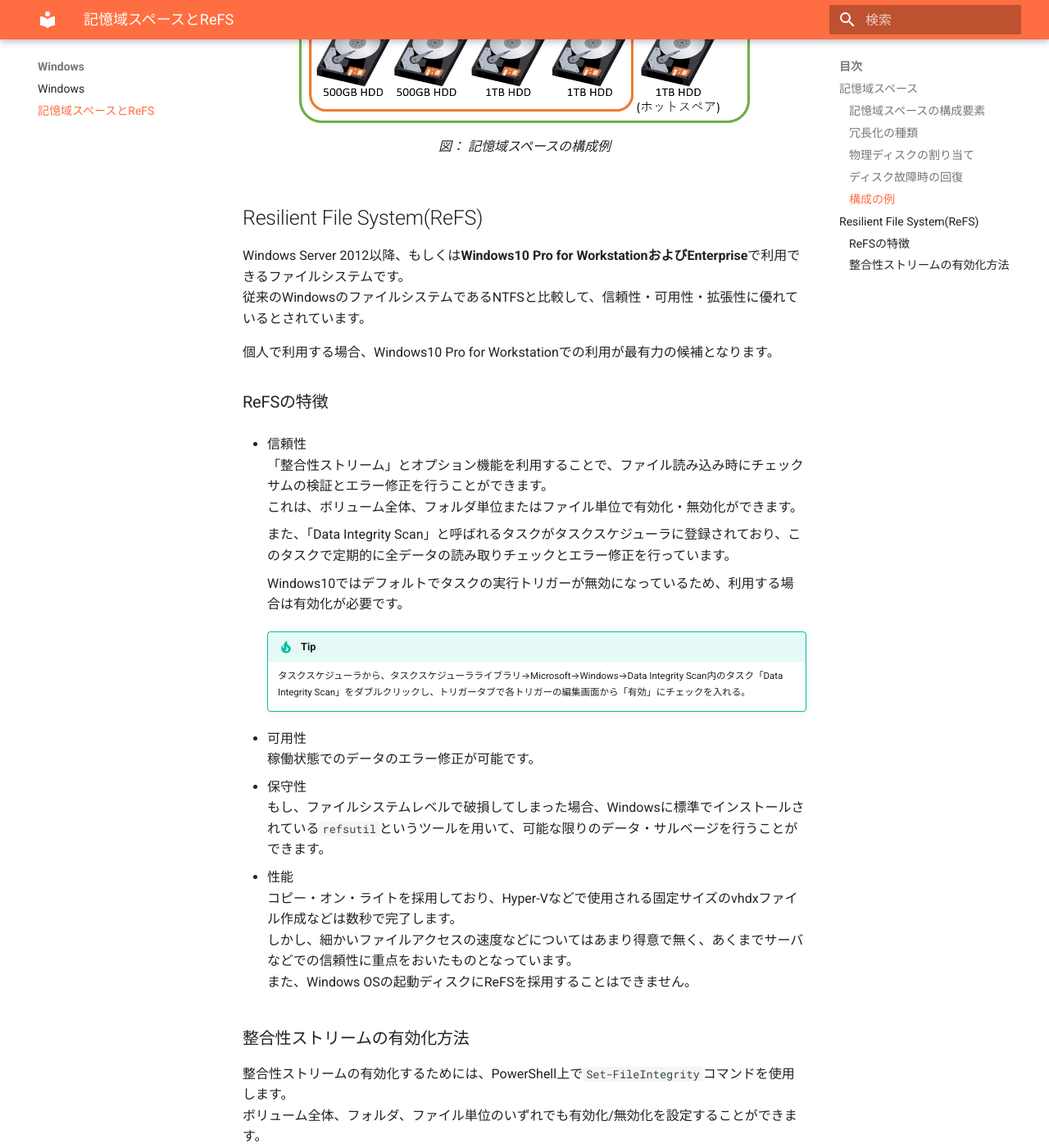
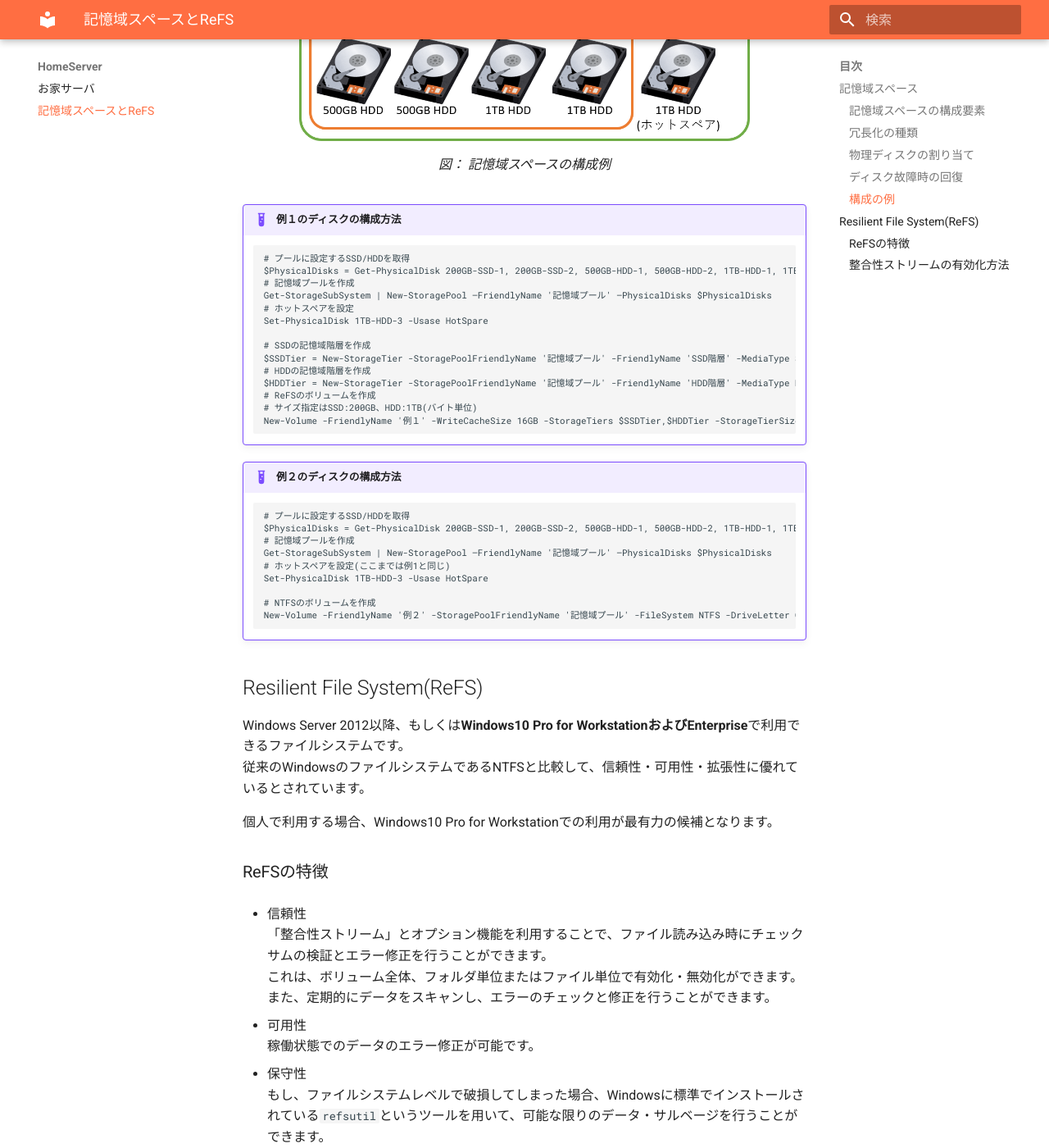
Before and after one commit to roy-n-roy/roy-n-roy.github.io, an MkDocs documentation site: the page built from docs/HomeServer/記憶域スペース.md, in a window 1280 px wide and 1400 px high, scrolled down 3135 px. Shown: the whole window at 82% size. Built offline with MkDocs 1.6.1 and Material for MkDocs 9.7.7, drawn with Linux system fonts in a browser that asks for light colours; some of the changed text lies outside the part shown.

Commit message:
記憶域スペースについて更新.

````diff
--- /dev/null
+++ b/docs/HomeServer/index.md
@@ -0,0 +1,5 @@
+# お家サーバ
+お家にあるファイルサーバについて
+
+## [記憶域スペースとReFS](/HomeServer/記憶域スペース)
+Windowsで利用できるディスク冗長化機能「記憶域スペース」とファイルシステム「ReFS」について
--- a/docs/Windows/記憶域スペース.md
+++ b/docs/HomeServer/記憶域スペース.md
@@ -79,6 +79,38 @@
 <figcaption>図： 記憶域スペースの構成例</figcaption>
 </figure>
 
+!!! example "例１のディスクの構成方法"
+	```
+	# プールに設定するSSD/HDDを取得
+	$PhysicalDisks = Get-PhysicalDisk 200GB-SSD-1, 200GB-SSD-2, 500GB-HDD-1, 500GB-HDD-2, 1TB-HDD-1, 1TB-HDD-2, 1TB-HDD-3
+	# 記憶域プールを作成
+	Get-StorageSubSystem | New-StoragePool –FriendlyName '記憶域プール' –PhysicalDisks $PhysicalDisks
+	# ホットスペアを設定
+	Set-PhysicalDisk 1TB-HDD-3 -Usase HotSpare
+
+	# SSDの記憶域階層を作成
+	$SSDTier = New-StorageTier -StoragePoolFriendlyName '記憶域プール' -FriendlyName 'SSD階層' -MediaType SSD -ResiliencySettingName Mirror -ProvisioningType Fixed
+	# HDDの記憶域階層を作成
+	$HDDTier = New-StorageTier -StoragePoolFriendlyName '記憶域プール' -FriendlyName 'HDD階層' -MediaType HDD -ResiliencySettingName Parity -ProvisioningType Fixed -NumberOfColumns 4
+	# ReFSのボリュームを作成
+	# サイズ指定はSSD:200GB、HDD:1TB(バイト単位)
+	New-Volume -FriendlyName '例１' -WriteCacheSize 16GB -StorageTiers $SSDTier,$HDDTier -StorageTierSizes 214748364800,1099511627776
+	```
+
+
+!!! example "例２のディスクの構成方法"
+	```
+	# プールに設定するSSD/HDDを取得
+	$PhysicalDisks = Get-PhysicalDisk 200GB-SSD-1, 200GB-SSD-2, 500GB-HDD-1, 500GB-HDD-2, 1TB-HDD-1, 1TB-HDD-2, 1TB-HDD-3
+	# 記憶域プールを作成
+	Get-StorageSubSystem | New-StoragePool –FriendlyName '記憶域プール' –PhysicalDisks $PhysicalDisks
+	# ホットスペアを設定(ここまでは例1と同じ)
+	Set-PhysicalDisk 1TB-HDD-3 -Usase HotSpare
+
+	# NTFSのボリュームを作成
+	New-Volume -FriendlyName '例２' -StoragePoolFriendlyName '記憶域プール' -FileSystem NTFS -DriveLetter G -Size 4TB -ResiliencySettingName Mirror -ProvisioningType Thin
+	```
+
 ## Resilient File System(ReFS)
 Windows Server 2012以降、もしくは**Windows10 Pro for WorkstationおよびEnterprise**で利用できるファイルシステムです。
 従来のWindowsのファイルシステムであるNTFSと比較して、信頼性・可用性・拡張性に優れているとされています。
@@ -89,12 +121,7 @@
 * 信頼性
 	「整合性ストリーム」とオプション機能を利用することで、ファイル読み込み時にチェックサムの検証とエラー修正を行うことができます。
 	これは、ボリューム全体、フォルダ単位またはファイル単位で有効化・無効化ができます。
-
-	また、「Data Integrity Scan」と呼ばれるタスクがタスクスケジューラに登録されており、このタスクで定期的に全データの読み取りチェックとエラー修正を行っています。
-
-	Windows10ではデフォルトでタスクの実行トリガーが無効になっているため、利用する場合は有効化が必要です。
-	!!! tip
-		<span style="font-size:90%;">タスクスケジューラから、タスクスケジューラライブラリ→Microsoft→Windows→Data Integrity Scan内のタスク「Data Integrity Scan」をダブルクリックし、トリガータブで各トリガーの編集画面から「有効」にチェックを入れる。</span>
+	また、定期的にデータをスキャンし、エラーのチェックと修正を行うことができます。
 
 * 可用性
 	稼働状態でのデータのエラー修正が可能です。
@@ -107,9 +134,13 @@
 	しかし、細かいファイルアクセスの速度などについてはあまり得意で無く、あくまでサーバなどでの信頼性に重点をおいたものとなっています。
 	また、Windows OSの起動ディスクにReFSを採用することはできません。
 
+
+
 ### 整合性ストリームの有効化方法
-整合性ストリームの有効化するためには、PowerShell上で`Set-FileIntegrity`コマンドを使用します。
-ボリューム全体、フォルダ、ファイル単位のいずれでも有効化/無効化を設定することができます。
+ReFSのボリューム作成した段階では整合性ストリームは無効の状態になっています。
+有効化するためには、PowerShell上で`Set-FileIntegrity`コマンドを使用します。
+
+整合性ストリームは、ボリューム全体・フォルダ単位・ファイル単位のいずれでも有効化/無効化を設定することができます。
 
 !!! example "整合性ストリームの有効化/無効化と確認"
 	```
@@ -124,3 +155,9 @@
 	Get-FileIntegrity -FileName 'F:\Secret\Movie.mp4'
 	Get-ChildItem -Recurse F:\Docs\ | Get-FileIntegrity
 	```
+
+また、「Data Integrity Scan」と呼ばれるタスクがタスクスケジューラに登録されており、このタスクで定期的に全データの読み取りチェックとエラー修正を行っています。
+しかし、Windows10ではデフォルトでタスクの実行トリガーが無効になっているため、利用する場合は有効化が必要です。
+
+!!! tip
+	<span style="font-size:90%;">タスクスケジューラから、タスクスケジューラライブラリ→Microsoft→Windows→Data Integrity Scan内のタスク「Data Integrity Scan」をダブルクリックし、トリガータブで各トリガーの編集画面から「有効」にチェック</span>
--- a/docs/Windows/index.md
+++ /dev/null
@@ -1,4 +0,0 @@
-# Windows
-
-## [記憶域スペースとReFS](/Windows/記憶域スペース)
-Windowsで利用できるディスク冗長化機能「記憶域スペース」とファイルシステム「ReFS]について
````
Also changed, not shown: docs/index.md (+3 -3 lines), docs/imgs/windows_storage_spaces.png.
